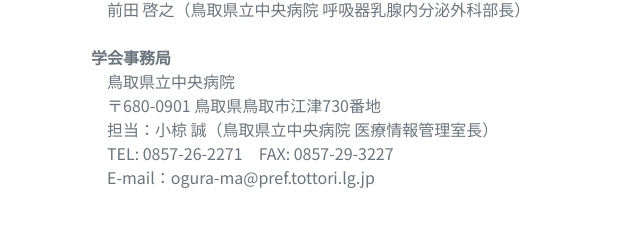
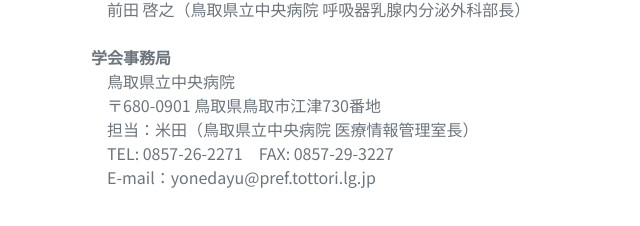
Before and after one commit to jhm2022tottori/jhm2022tottori.github.io, a plain HTML site: page public/program.html in a window 1280 px wide. Shown: the part 256-482 px from the top of the page, 9-649 px from the left. Drawn offline with nearby package versions, Linux system fonts and the light colour scheme.

Commit message:
Update program.html

```diff
--- a/public/program.html
+++ b/public/program.html
@@ -74,9 +74,9 @@
             <strong>学会事務局</strong><br>
             　鳥取県立中央病院<br>
             　〒680-0901 鳥取県鳥取市江津730番地<br>
-            　担当：小椋 誠（鳥取県立中央病院 医療情報管理室長）<br>
+            　担当：米田（鳥取県立中央病院 医療情報管理室長）<br>
             　TEL: 0857-26-2271　FAX: 0857-29-3227<br>
-            　E-mail：ogura-ma@pref.tottori.lg.jp<br>
+            　E-mail：yonedayu@pref.tottori.lg.jp<br>
           </address>
         </span>
       </div>
```
